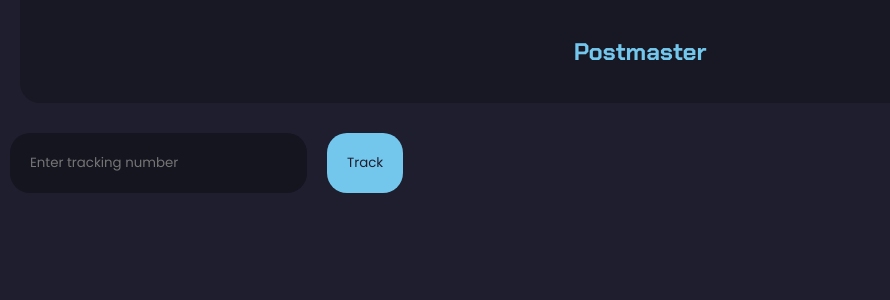
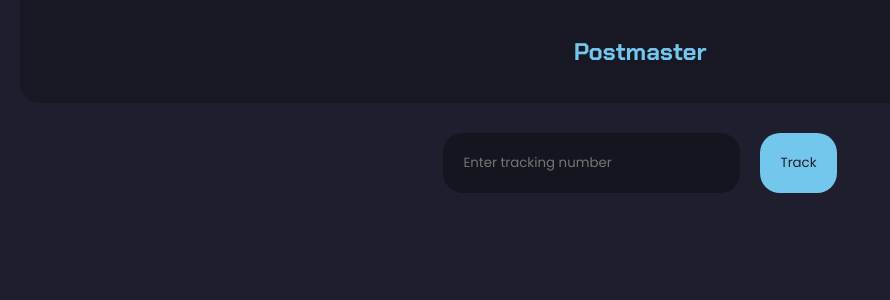
Before and after one commit to Bluemethyst/Postmaster, a Vue app: page / in a window 1280 px wide. Shown: the top 300 px of the page, without its empty margins (0-890 px from the left). Built offline with nearby package versions, Linux system fonts and the light colour scheme.

Commit message:
okay what do we think

```diff
--- a/src/assets/main.css
+++ b/src/assets/main.css
@@ -38,6 +38,13 @@
         'opsz' 48;
 }
 
+.input-div {
+    display: flex;
+    flex-direction: row;
+    justify-content: center;
+    align-items: center;
+}
+
 .button {
     border-radius: 20px;
     background-color: var(--color-accent);
@@ -76,9 +83,6 @@
     outline: none;
 }
 
-.status-icons {
-    font-size: 200px;
-}
 .tracking-parent {
     margin: 20px auto;
     display: flex;
@@ -105,7 +109,3 @@
     font-weight: 400;
     font-style: normal;
 }
-
-.icon-large {
-    font-size: 32px; /* Adjust the size as needed */
-}
--- a/src/components/HomePage.vue
+++ b/src/components/HomePage.vue
@@ -109,6 +109,7 @@
 </script>
 <template>
     <NavBar />
+    <div class="input-div">
         <input
             class="input"
             v-model="trackingNumber"
@@ -120,6 +121,7 @@
         <button v-if="resultData.tracking_events[0]" class="button" @click="getTrackingImage">
             Load images
         </button>
+    </div>
 
     <!-- Dynamically display images -->
     <div v-if="imageResult && imageResult.length > 0" class="tracking-images">
@@ -133,7 +135,7 @@
     </div>
     <div v-for="item in resultData.tracking_events.reverse()" class="tracking-parent">
         <div>
-            <i class="material-icons-outlined status-icons">{{ getIconType(item.status) }}</i>
+            <i class="material-icons-outlined" style="font-size: 60px;">{{ getIconType(item.status) }}</i>
         </div>
         <div class="tracking-items">
             <p class="item-date">{{ item.date_time }}</p>
```
Lines whose indentation alone changed are shown as unchanged.
